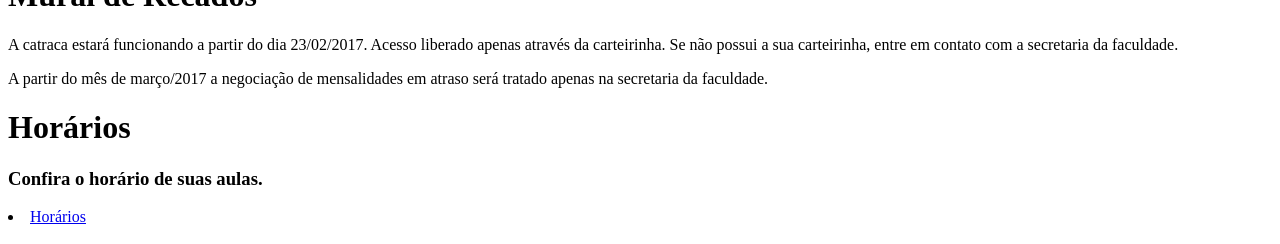
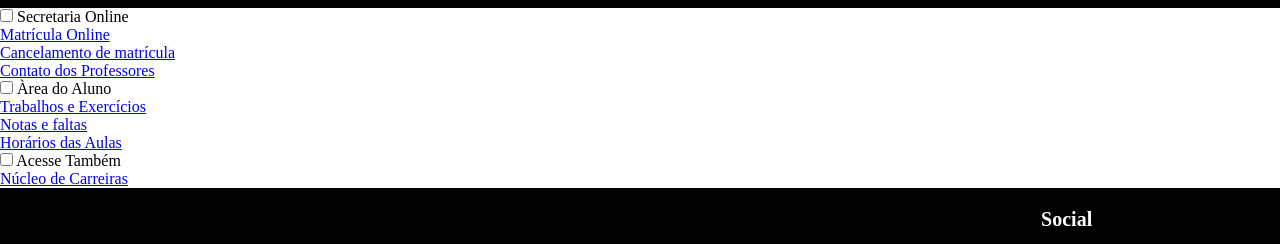
Before and after one commit to Caiohenri20/TecWeb-TF-2-ADS, a Django app: template core/templates/pagina_aluno.html in a window 1280 px wide. Shown: the part 150-394 px from the top of the page. Run offline with Django 3.2, Linux system fonts and the light colour scheme; the template is opened without the code that fills it, so the values that code supplies are empty.

Commit message:
Add files via upload

```diff
--- a/core/templates/pagina_aluno.html
+++ b/core/templates/pagina_aluno.html
@@ -1,48 +1,95 @@
 <!DOCTYPE html>
 <html lang="pt-br">
+
     <head>
         <meta charset="UTF-8" />
-<title>Página do Aluno</title>
+        <title>Cursos</title>
+        <meta name="description" content="Genius Faculdade de Tecnologia">
+        <link rel="shortcut icon" href="_img/favicon.png">
+        <link rel="stylesheet" type="text/css" href="../static/estilo.css">
+        <link rel="stylesheet" type="text/css" href="../static/curso.css">
+	<link rel="stylesheet" type="text/css" href="../static/pagina_aluno.css">
     </head>
+    <body>
 
+        <header class="cabeçalho">
+            <input type="checkbox" id="bt_menu">
+            <label for="bt_menu"><img src="_img/menu.png"/></label>
 
-<body>
-	<nav class="menu aluno">
-	<ul id="nav">
+            <a class="logo" href="index.html"><img src="_img/logo.png" alt="logo Genius" title="Home Page Genius"/></a>
 
-		<li><a href="formulario_cadastro.html" target="_blank">Matrícula Online</a></li>
-		<li><a href="resumodasentregaspendentes.html" target="_blank">Resumo das entregas pendentes</a></li>
-		<li><a href="contatoprofessores.html"" target="_blank"">Contato com Professores</a></li>
-		<li><a href="formulario_cancelamento.html" target="_blank">Cancelamento de matrícula</a></li>
-		<li><a href="exerciciosetrabalhos_aluno.html" target="_blank"">Trabalhos e Exercícios</a>
+            <nav class="menu">
                 <ul>
+                    <li><a href="index.html">Home</a></li>
+                    <li><a href="curso.html">Cursos</a>
+                        <ul>
+                            <li><a href="detalhe.html #ADS" target="_blank">Análise e Desenvolvimento de Sistema</a></li>
+                            <li><a href="detalhe.html #TI" target="_blank">Tecnologia da Informação</a></li>
+                            <li><a href="detalhe.html #CC" target="_blank">Ciência da Computação</a></li>
+                            <li><a href="detalhe.html #EC" target="_blank">Engenharia da Computação</a></li>
                         </ul>
                     </li>
+                    <li><a href="noticia.html">Notícias</a></li>
+                </ul>
             </nav>
 
-<div class="Recados">
-                <h1>Mural de Recados</h1>
-                <p>A catraca estará funcionando a partir do dia 23/02/2017. Acesso liberado apenas através da carteirinha. Se não possui a sua carteirinha, entre em contato com a secretaria da faculdade.</p>
-                <p>A partir do mês de março/2017 a negociação de mensalidades em atraso será tratado apenas na secretaria da faculdade. </p>
+            <a class="login" href="formulario_login.html" target="_blank"><img src="_img/user.png" alt="acesso"/></a>
+
+        </header>
+
+			<nav>
+				<div class="item">
+					<input type="checkbox" id="check1">
+					<label for="check1">Secretaria Online</label>
+					<ul>
+						<li><a href="formulario_cadastro.html">Matrícula Online</a></li>
+						<li><a href="formulario_cancelamento.html">Cancelamento de matrícula</a></li>
+						<li><a href="contatoprofessores.html">Contato dos Professores</a></li>
+					</ul>
+				</div>
+				<div class="item">
+					<input type="checkbox" id="check2">
+					<label for="check2">Àrea do Aluno</label>
+					<ul>
+						<li><a href="exerciciosetrabalhos_aluno.html">Trabalhos e Exercícios</a></li>
+						<li><a href="notas.html">Notas e faltas</a></li>
+						<li><a href="horario.html">Horários das Aulas</a></li>
+					</ul>
+				</div>
+				<div class="item">
+					<input type="checkbox" id="check3">
+					<label for="check3">Acesse Também</label>
+					<ul>
+						<li><a href="carreira.html">Núcleo de Carreiras</a></li>
+					</ul>
+				</div>
+			</nav>
+
+        <footer>
+            <div class="end">
+                <h4>Campus</h4>
+                <br>
+                <p>Rua Frederico Pacheco, 111 - São Paulo/SP</p>
             </div>
 
-<div class="Horários">
-                <h1>Horários</h1>
-				<h3>Confira o horário de suas aulas.</h3>
-				<li><a href="horario.html" target="_blank">Horários</a></li>
+            <div class="contato">
+                <h4>Contato</h4>
+                <p>(11) 8456-4321</p>
+                <a class="contato" href="formulario_contato.html" target="_blank"><img src="_img/email.png" alt="contato" title="Fale Conosco"/></a>
             </div>
 
-<div class="Carreira">
-	<h1>Carreira</h1>
-	<h3>Confira as vagas disponíveis no nosso banco de dados! </h3>
-	<li><a href="carreira.html" target="_blank">Carreira</a></li>
+            <div class="social">
+                <h4>Social</h4>
+                <br>
+                <a href="https://pt-br.facebook.com/nomedousuario" target="_blank"><img src="_img/fb.png" alt="facebook genius" title="facebook Genius"/></a>
+                <a href="https://twitter.com/nomedousuario" target="_blank"><img src="_img/tw.png" alt="twitter genius" title="twitter Genius"/></a>
+                <a href="https://www.youtube.com/user/nomedousuario" target="_blank"><img src="_img/yt.png" alt="youtube genius" title="youtube Genius"/></a>
             </div>
 
-<div class="Notas">
-	<h1>Notas e faltas</h1>
-	<h3>Confira suas notas e faltas.</h3>
-	<li><a href="notas.html" target="_blank">Notas e faltas</a></li>
+            <div class="direito">
+            <p>© Genius Faculdade de Tecnologia 2017. Todos os direitos reservados.</p>
             </div>
+        </footer>
 
     </body>
 
```
Lines whose indentation alone changed are shown as unchanged.
